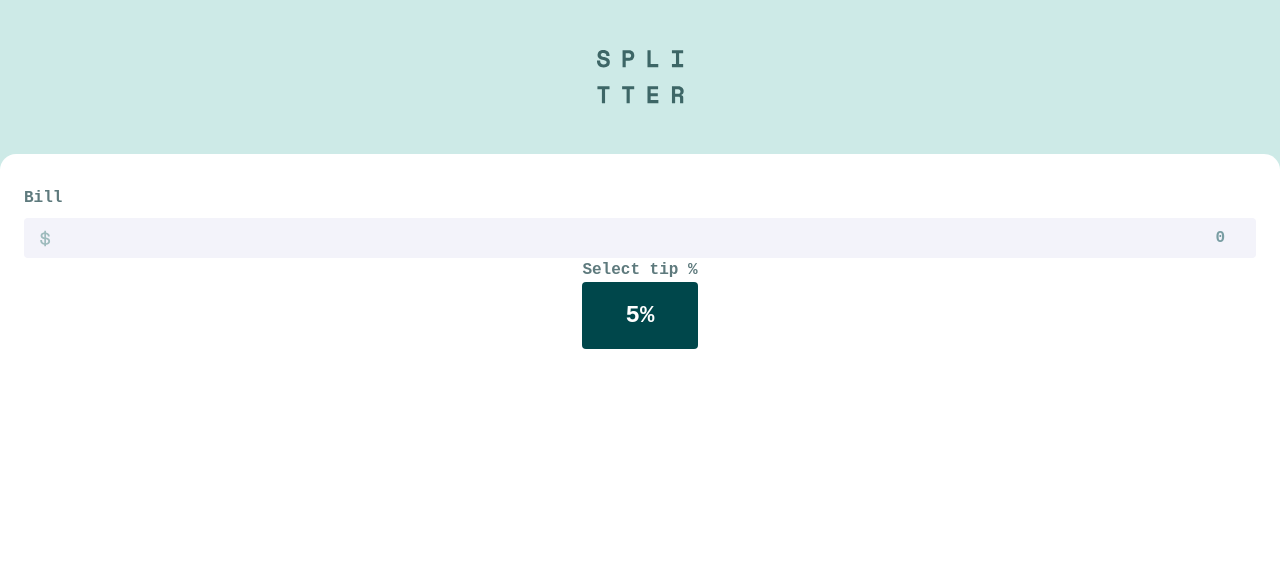
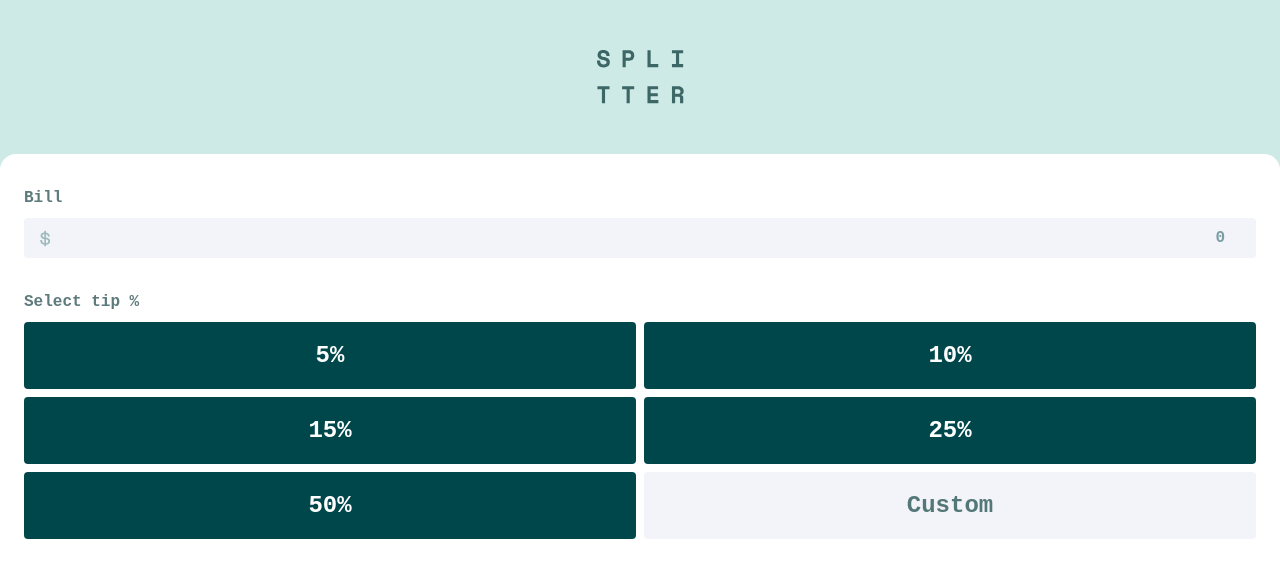
Before and after one commit to MikeG404/tips-calculator, a React (Vite) app: page / in a window 1280 px wide. Shown: the top 578 px of the page. Built offline with nearby package versions, Linux system fonts and the light colour scheme.

Commit message:
Add TipButton custom

```diff
--- a/src/App.jsx
+++ b/src/App.jsx
@@ -4,17 +4,25 @@ import Input from './components/Input'
 import Logo from '../images/logo.svg'
 import IconDollar from '../images/icon-dollar.svg'
 import TipButton from './components/TipButton'
+import TipButtonCustom from './components/TipButtonCustom'
 
 function App() {
 
   return (
     <main>
       <img src={Logo} alt="logo" className='m-auto py-[50px]'/>
-      <section id='calculator' className='h-screen flex flex-col items-center px-6 py-8 bg-white rounded-t-2xl'>
+      <section id='calculator' className='h-screen flex flex-col items-center gap-8 px-6 py-8 bg-white rounded-t-2xl'>
         <Input name="bill" src={IconDollar} alt="Icon Dollar"/>
-        <section id='tip-selection'>
-          <h2 className='preset-5 text-grey-500'>Select tip %</h2>
-          <TipButton text="5%"/>
+        <section id='tip-selection' className='w-full'>
+          <h2 className='preset-5 text-grey-500 pb-2'>Select tip %</h2>
+          <div className='grid grid-cols-2 gap-2'>
+            <TipButton text="5%"/>
+            <TipButton text="10%"/>
+            <TipButton text="15%"/>
+            <TipButton text="25%"/>
+            <TipButton text="50%"/>
+            <TipButtonCustom />
+          </div>
         </section>
       </section>
     </main>
--- /dev/null
+++ b/src/components/TipButtonCustom.jsx
@@ -0,0 +1,5 @@
+export default function TipButtonCustom() {
+  return (
+    <button className="w-full preset-3 text-grey-550 px-2 py-4 bg-grey-50 rounded">Custom</button>
+  )
+}
```
